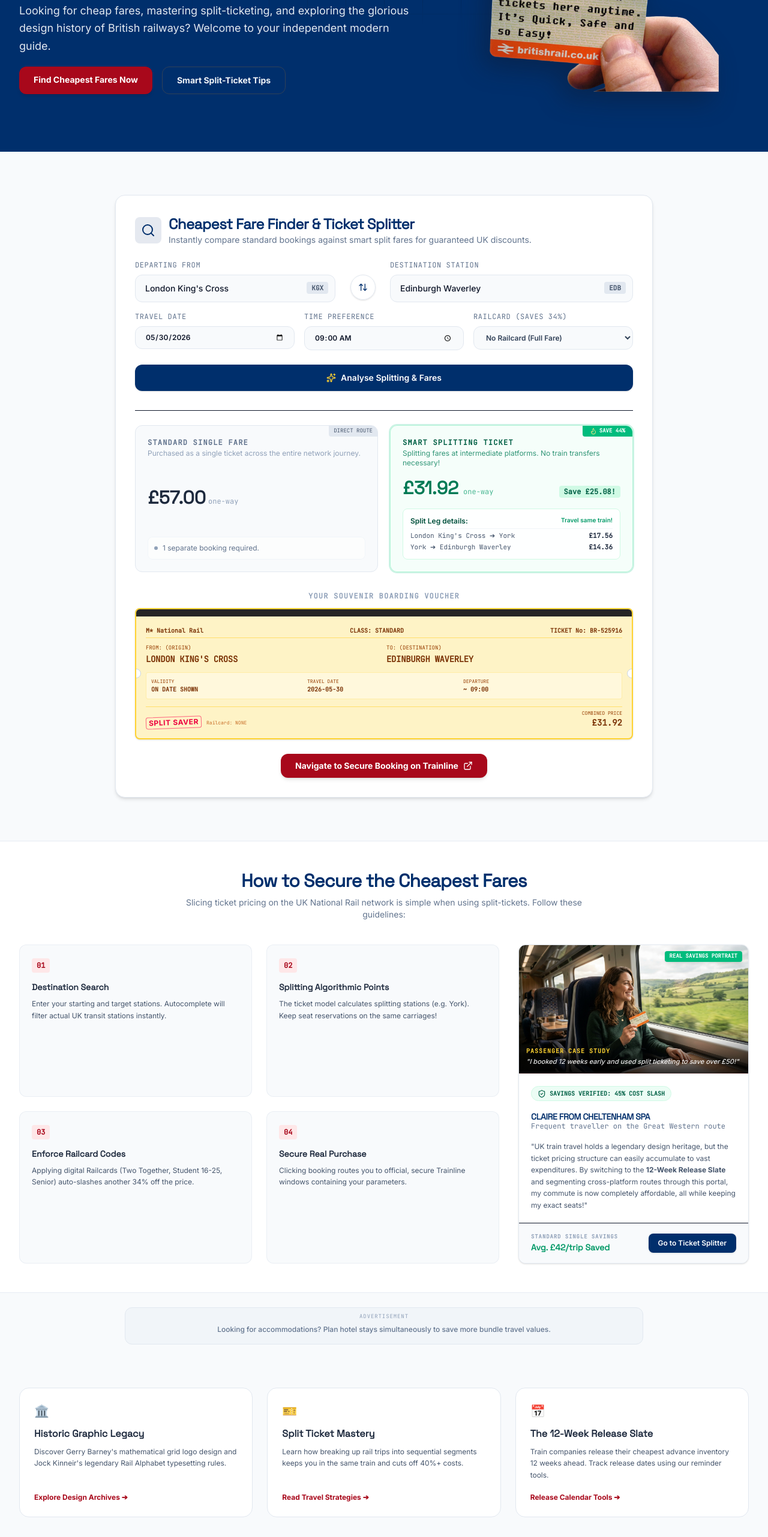
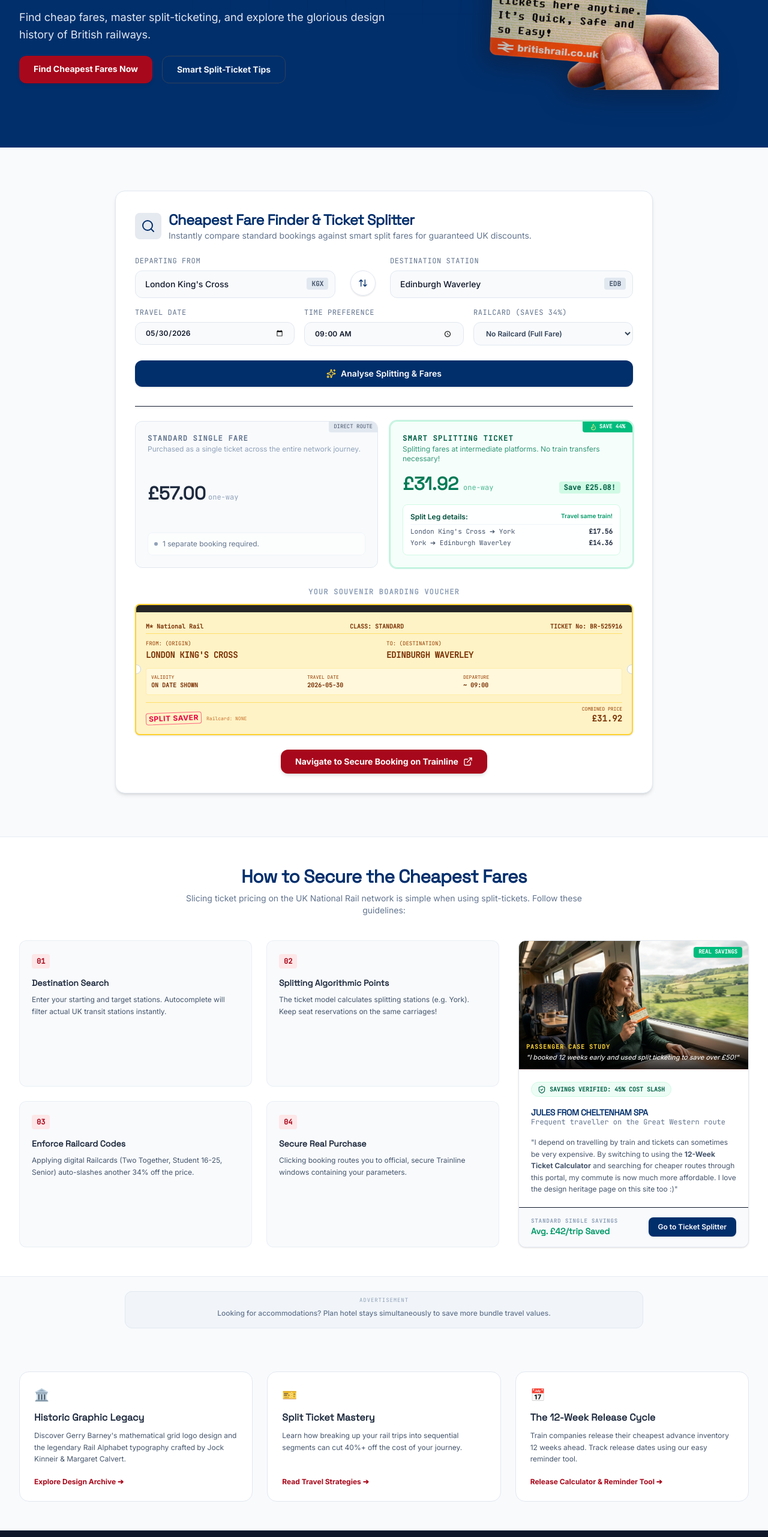
Before and after one commit to Craigp23/britishrail-v3, a React (Vite) app: page /#home in a window 1280 px wide. Shown: the part 234-2797 px from the top of the page at 60% size. Built offline with nearby package versions, Linux system fonts and the light colour scheme.

Commit message:
feat: implement URL hash routing
Add hash-based state synchronization to the app to enable browser navigation support. Minor copy refinements made to the legacy browser warning and ClairePanel component.

```diff
--- a/index.html
+++ b/index.html
@@ -17,7 +17,7 @@
       <div style="margin-bottom: 30px;">
         <img src="./src/assets/images/logo-sml.png" alt="British Rail Guide Logo" style="max-width: 280px; height: auto; display: inline-block;" />
       </div>
-      <h2 style="color: #003366; margin-top: 40px;">A More Modern Carriage (Browser :) is Required</h2>
+      <h2 style="color: #003366; margin-top: 40px;">A Modern Carriage (Browser :) is Required</h2>
       <p>To view the British Rail interactive design archives, a more modern web browser is required.</p>
       <p>Please update your device or switch to a modern browser like recent versions of <strong>Google Chrome, Brave, Mozilla Firefox, or Safari</strong>.</p>
     </div>
--- a/src/App.tsx
+++ b/src/App.tsx
@@ -1,4 +1,4 @@
-import { useState } from 'react';
+import { useState, useEffect } from 'react';
 import { Page, Station } from './types';
 import Header from './components/Header';
 import FareFinder from './components/FareFinder';
@@ -21,6 +21,37 @@
 
 export default function App() {
   const [currentTab, setTab] = useState<Page>('home');
+
+  // Bilateral synchronization between URL hash and application state
+  useEffect(() => {
+    const getTabFromHash = (): Page => {
+      const hash = window.location.hash.replace('#', '');
+      if (hash === 'home' || hash === 'history' || hash === 'guide') {
+        return hash as Page;
+      }
+      return 'home';
+    };
+
+    // Initialize on mount
+    setTab(getTabFromHash());
+
+    const handleHashChange = () => {
+      setTab(getTabFromHash());
+    };
+
+    window.addEventListener('hashchange', handleHashChange);
+    return () => {
+      window.removeEventListener('hashchange', handleHashChange);
+    };
+  }, []);
+
+  // Update hash when local tab shifts
+  useEffect(() => {
+    const currentHash = window.location.hash.replace('#', '');
+    if (currentHash !== currentTab) {
+      window.location.hash = currentTab;
+    }
+  }, [currentTab]);
 
   // Precision custom inline SVG representing the double arrow logo
   const doubleArrowLogo = (
@@ -62,11 +93,11 @@
                     <div className="max-lg:contents lg:col-span-7 lg:space-y-4">
 
                       <h1 className="hero-heading font-display font-extrabold tracking-tight text-white leading-tight max-lg:order-2 max-lg:max-w-xl">
-                        Travel Smarter on <span className="text-[#a8081b]">UK Rail</span>
+                        Travel Smarter on UK Rail
                       </h1>
 
                       <p className="text-lg text-slate-200 font-normal leading-relaxed max-w-2xl max-lg:order-3">
-                        Looking for cheap fares, mastering split-ticketing, and exploring the glorious design history of British railways? Welcome to your independent modern guide.
+                        Find cheap fares, master split-ticketing, and explore the glorious design history of British railways.
                       </p>
 
                       <div className="flex flex-col sm:flex-row gap-4 pt-1 max-lg:order-5 max-lg:w-full max-lg:justify-center">
@@ -200,14 +231,14 @@
                         <div className="text-xl mb-3">🏛️</div>
                         <h4 className="font-display font-bold text-slate-800">Historic Graphic Legacy</h4>
                         <p className="text-xs text-slate-600 mt-2 leading-relaxed">
-                          Discover Gerry Barney's mathematical grid logo design and Jock Kinneir's legendary Rail Alphabet typesetting rules.
+                          Discover Gerry Barney's mathematical grid logo design and the legendary Rail Alphabet typography crafted by Jock Kinneir & Margaret Calvert.
                         </p>
                       </div>
                       <button
                         onClick={() => setTab('history')}
                         className="text-xs font-bold text-[#a8081b] hover:text-rail-blue transition mt-5 flex items-center space-x-1 cursor-pointer"
                       >
-                        Explore Design Archives ➔
+                        Explore Design Archive ➔
                       </button>
                     </div>
 
@@ -216,7 +247,7 @@
                         <div className="text-xl mb-3">🎫</div>
                         <h4 className="font-display font-bold text-slate-800">Split Ticket Mastery</h4>
                         <p className="text-xs text-slate-600 mt-2 leading-relaxed">
-                          Learn how breaking up rail trips into sequential segments keeps you in the same train and cuts off 40%+ costs.
+                          Learn how breaking up your rail trips into sequential segments can cut 40%+ off the cost of your journey.
                         </p>
                       </div>
                       <button
@@ -230,16 +261,16 @@
                     <div className="bg-white rounded-2xl border border-slate-200 p-6 flex flex-col justify-between hover:shadow-md transition">
                       <div>
                         <div className="text-xl mb-3">📅</div>
-                        <h4 className="font-display font-bold text-slate-800">The 12-Week Release Slate</h4>
+                        <h4 className="font-display font-bold text-slate-800">The 12-Week Release Cycle</h4>
                         <p className="text-xs text-slate-600 mt-2 leading-relaxed">
-                          Train companies release their cheapest advance inventory 12 weeks ahead. Track release dates using our reminder tools.
+                          Train companies release their cheapest advance inventory 12 weeks ahead. Track release dates using our easy reminder tool.
                         </p>
                       </div>
                       <button
                         onClick={() => setTab('guide')}
                         className="text-xs font-bold text-[#a8081b] hover:text-rail-blue transition mt-5 flex items-center space-x-1 cursor-pointer"
                       >
-                        Release Calendar Tools ➔
+                        Release Calculator & Reminder Tool ➔
                       </button>
                     </div>
 
@@ -270,7 +301,7 @@
                     <div className="max-lg:contents lg:col-span-7 lg:space-y-4">
 
                       <h1 className="hero-heading font-display font-extrabold tracking-tight text-white leading-tight max-lg:order-2 max-lg:max-w-xl">
-                        The Design Legacy of <span className="text-[#a8081b]">British Rail</span>
+                        The Design Legacy of British Rail
                       </h1>
 
                       <p className="text-lg text-slate-200 font-normal leading-relaxed max-w-2xl max-lg:order-3">
@@ -399,11 +430,11 @@
                       </div>
 
                       <h1 className="hero-heading font-display font-extrabold tracking-tight text-white leading-tight max-lg:order-2 max-lg:max-w-xl">
-                        Smart Travel Guide and <span className="text-[#a8081b]">Fare Secrets</span>
+                        Smart Travel Guide and Fare Secrets
                       </h1>
 
                       <p className="text-lg text-slate-200 font-normal leading-relaxed max-w-2xl max-lg:order-3">
-                        Are you systematically overpaying for normal train tickets in the UK? Learn core strategies to book advance windows and maximize discounts.
+                        Overpaying for train journeys? Learn core strategies when booking, leverage split-tickets, maximize discounts and make your UK travel budget go further.
                       </p>
 
                       <div className="flex flex-col sm:flex-row gap-4 pt-1 max-lg:order-5 max-lg:w-full max-lg:justify-center">
@@ -429,20 +460,20 @@
                       <div className="bg-slate-900 border border-slate-700 p-6 rounded-2xl max-w-sm w-full shadow-xl relative overflow-hidden text-slate-300">
                         <div className="flex items-center space-x-2 text-rose-500 mb-3 border-b border-slate-800 pb-2">
                           <ShieldCheck className="w-5 h-5" />
-                          <span className="text-xs font-mono font-bold tracking-widest uppercase text-slate-200">GUARANTEED FARE REDUCTIONS</span>
+                          <span className="text-xs font-mono font-bold tracking-widest uppercase text-slate-200">SOLID FARE REDUCTIONS</span>
                         </div>
                         <ul className="space-y-3.5 text-xs">
                           <li className="flex items-start space-x-2">
                             <span className="text-emerald-400 mt-0.5 font-bold">✓</span>
-                            <span><strong>Split ticketing:</strong> Legally divides journeys, saving ~43% without swapping carriages.</span>
+                            <span><strong>Split ticketing:</strong> Legally divides journeys, saving up to ~43%, sometimes without even swapping seat!</span>
                           </li>
                           <li className="flex items-start space-x-2">
                             <span className="text-emerald-400 mt-0.5 font-bold">✓</span>
-                            <span><strong>12-Week Release:</strong> Grab Tier 1 prices the moment they release on the matrix.</span>
+                            <span><strong>12-Week Release:</strong> Grab Tier 1 prices the moment they release on the system.</span>
                           </li>
                           <li className="flex items-start space-x-2">
                             <span className="text-emerald-400 mt-0.5 font-bold">✓</span>
-                            <span><strong>Off-Peak windows:</strong> Avoid Mon-Fri peak hours (06:30-09:30 & 15:30-18:30).</span>
+                            <span><strong>Off-Peak windows:</strong> Avoid Monday to Friday peak hours (06:30-09:30 and 15:30-18:30).</span>
                           </li>
                         </ul>
                       </div>
@@ -467,7 +498,7 @@
                       UK National Rail Booking Cheatsheet
                     </h2>
                     <p className="text-sm text-slate-500 font-sans mt-2">
-                      Master these four proven techniques to save hundreds of pounds in yearly travel.
+                      Master these four proven tactics to save hundreds of pounds in yearly travel.
                     </p>
                   </div>
 
@@ -483,7 +514,7 @@
                           </div>
                           <h4 className="font-display font-bold text-slate-950 text-base mb-2">Mastering Split-Ticketing</h4>
                           <p className="text-xs text-slate-600 leading-relaxed font-sans">
-                            Under UK National Rail conditions of carriage, split tickets are completely valid provided the train physically halts at every platform that names your split station. For example, if you are traveling on an LNER HST from London King's Cross to Edinburgh Waverley, buying 'London to York' + 'York to Edinburgh Waverley' tickets is legally valid as long as that specific train makes a scheduled stop at York station, even if you never stand up or change seats!
+                            Under UK National Rail conditions of carriage, <strong className="highlight-text">split tickets are completely valid</strong> provided the train physically halts at your split station(s). For example, if you are traveling on an LNER HST from London King's Cross to Edinburgh Waverley, buying 'London to York' + 'York to Edinburgh Waverley' tickets is legally valid as long as the train makes a scheduled stop at York station, even if you don't stand up or change seats!
                           </p>
                         </div>
                       </div>
@@ -495,7 +526,7 @@
                           </div>
                           <h4 className="font-display font-bold text-slate-950 text-base mb-2">The Two Together Trick</h4>
                           <p className="text-xs text-slate-600 leading-relaxed font-sans">
-                            If you travel with a spouse, sibling, or general peer, the <strong className="highlight-text">Two Together Railcard</strong> costs just £30 and is valid for a whole year. It instantly slices 34% off your total checkout standard prices on all joint travel after 09:30 AM weekdays, paying for itself on just one medium-range trip (such as London to York return).
+                            If you travel with a spouse, sibling, or peer, the <strong className="highlight-text">Two Together Railcard</strong> costs just £30 and is valid for a whole year. It slices 34% off your total checkout standard price on all joint travel after 9:30 AM weekdays, paying for itself on just one medium-range trip (such as London to York return).
                           </p>
                         </div>
                       </div>
@@ -507,7 +538,11 @@
                           </div>
                           <h4 className="font-display font-bold text-slate-950 text-base mb-2">Advance Tickets Block Releases</h4>
                           <p className="text-xs text-slate-600 leading-relaxed font-sans">
-                            Unlike airline ticket price algorithms that move dynamically according to rapid user cookies and browsing queries, train ticket prices are distributed in strict static "Tariff Tiers". Tier 1 remains flat until all assigned inventory on that train has been depleted. Securing bookings at exactly the 12-week release window guarantees you standard tickets at the rock-bottom rate.
+                            Unlike airline ticket price algorithms that move dynamically according to user browsing queries, train ticket prices are distributed in static <strong className="highlight-text">"Tariff Tiers"</strong>. For example, Tier 1 remains flat until all inventory in Tier 1 on that train has been depleted.
+                          </p>
+                          <br/>
+                          <p className="text-xs text-slate-600 leading-relaxed font-sans">
+                            Securing bookings at the start of a 12-week release window guarantees you standard tickets at the lowest rate.
                           </p>
                         </div>
                       </div>
@@ -519,7 +554,7 @@
                           </div>
                           <h4 className="font-display font-bold text-slate-950 text-base mb-2">The Off-Peak & Super Off-Peak Windows</h4>
                           <p className="text-xs text-slate-600 leading-relaxed font-sans">
-                            Peak commuter slots are heavily taxed. Adjusting your travel and booking only "Off-Peak" or "Super Off-Peak" classes bypasses these premium toll fees entirely. These slots usually start after 09:30 AM in towns/cities, and all day during weekends/public holidays.
+                            The busy, peak period, commuter time slots are heavily taxed. Adjusting your travel and booking only <strong className="highlight-text">"Off-Peak"</strong> or <strong className="highlight-text">"Super Off-Peak"</strong> tickets bypasses those premium fees entirely. The "Off-Peak" or "Super Off-Peak" slots usually start after 9:30 AM, and all day during weekends or public holidays.
                           </p>
                         </div>
                       </div>
@@ -577,10 +612,24 @@
 
             <div className="text-right">
               <p className="text-[11px] font-sans">
-                &copy; 1965-2026 BritishRail.co.uk. All rights reserved.
+                &copy; 2009-2026 BritishRail.co.uk. All rights reserved.
               </p>
               <p className="text-[10px] text-slate-500 mt-1">
-                Contact Webmaster: <span className="font-mono text-slate-400 text-xs">webmaster&#64;britishrail.co.uk</span>
+                <button
+                  onClick={() => {
+                    const user = String.fromCharCode(50, 51, 104, 101, 97, 108, 105, 110, 103);
+                    const domain = String.fromCharCode(103, 109, 97, 105, 108, 46, 99, 111, 109);
+                    const subject = String.fromCharCode(84, 111, 32, 119, 101, 98, 109, 97, 115, 116, 101, 114, 32, 111, 102, 32, 98, 114, 105, 116, 105, 115, 104, 114, 97, 105, 108, 46, 99, 111, 46, 117, 107);
+                    window.location.href = `mailto:${user}@${domain}?subject=${encodeURIComponent(subject)}`;
+                  }}
+                  onCopy={(e) => {
+                    e.preventDefault();
+                  }}
+                  className="font-sans text-slate-400 text-[11px] hover:text-rose-500 transition-colors duration-150 underline decoration-dotted underline-offset-2 cursor-pointer bg-transparent border-0 p-0 select-none"
+                  title="Contact Webmaster"
+                >
+                  Contact Webmaster
+                </button>
               </p>
             </div>
           </div>
--- a/src/components/ClairePanel.tsx
+++ b/src/components/ClairePanel.tsx
@@ -14,13 +14,13 @@
       <div className={`relative ${compact ? 'aspect-[16/9]' : 'aspect-[4/3]'} bg-slate-100 border-b border-rose-100`}>
         <img
           src={satisfiedTravellerImg}
-          alt="Satisfied British train passenger holding standard orange ticket smiling next to scenic countryside view"
+          alt="Satisfied British train passenger holding standard ticket whilst watching scenic countryside go by"
           className="w-full h-full object-cover"
           referrerPolicy="no-referrer"
         />
         {/* Artistic Photo Overlay Tag */}
         <div className="absolute top-2.5 right-2.5 bg-emerald-500 text-white text-[9px] font-mono font-bold px-2 py-0.5 rounded shadow-md">
-          REAL SAVINGS PORTRAIT
+          REAL SAVINGS
         </div>
 
         {/* Dynamic Photo Caption caption text */}
@@ -39,13 +39,13 @@
 
         <div>
           <h5 className="font-display font-extrabold text-[#002F6C] text-sm uppercase tracking-tight">
-            Claire from Cheltenham Spa
+            Jules from Cheltenham Spa
           </h5>
           <p className="text-xs text-slate-500 font-mono -mt-0.5">Frequent traveller on the Great Western route</p>
         </div>
 
         <p className="text-xs text-slate-600 leading-relaxed font-sans">
-          "UK train travel holds a legendary design heritage, but the ticket pricing structure can easily accumulate to vast expenditures. By switching to the <strong>12-Week Release Slate</strong> and segmenting cross-platform routes through this portal, my commute is now completely affordable, all while keeping my exact seats!"
+          "I depend on travelling by train and tickets can sometimes be very expensive. By switching to using the <strong>12-Week Ticket Calculator</strong> and searching for cheaper routes through this portal, my commute is now much more affordable. I love the design heritage page on this site too :)"
         </p>
       </div>
 
```
